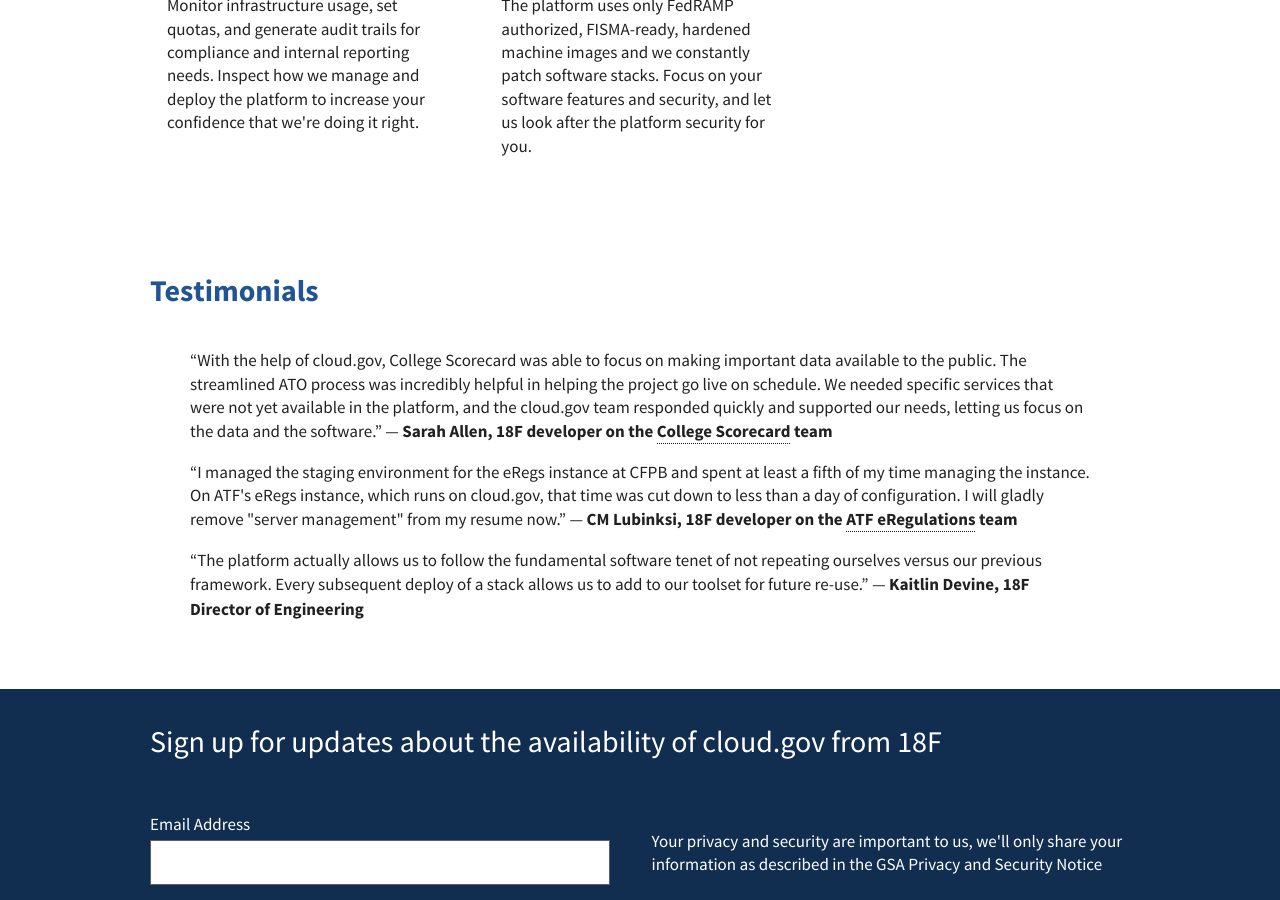
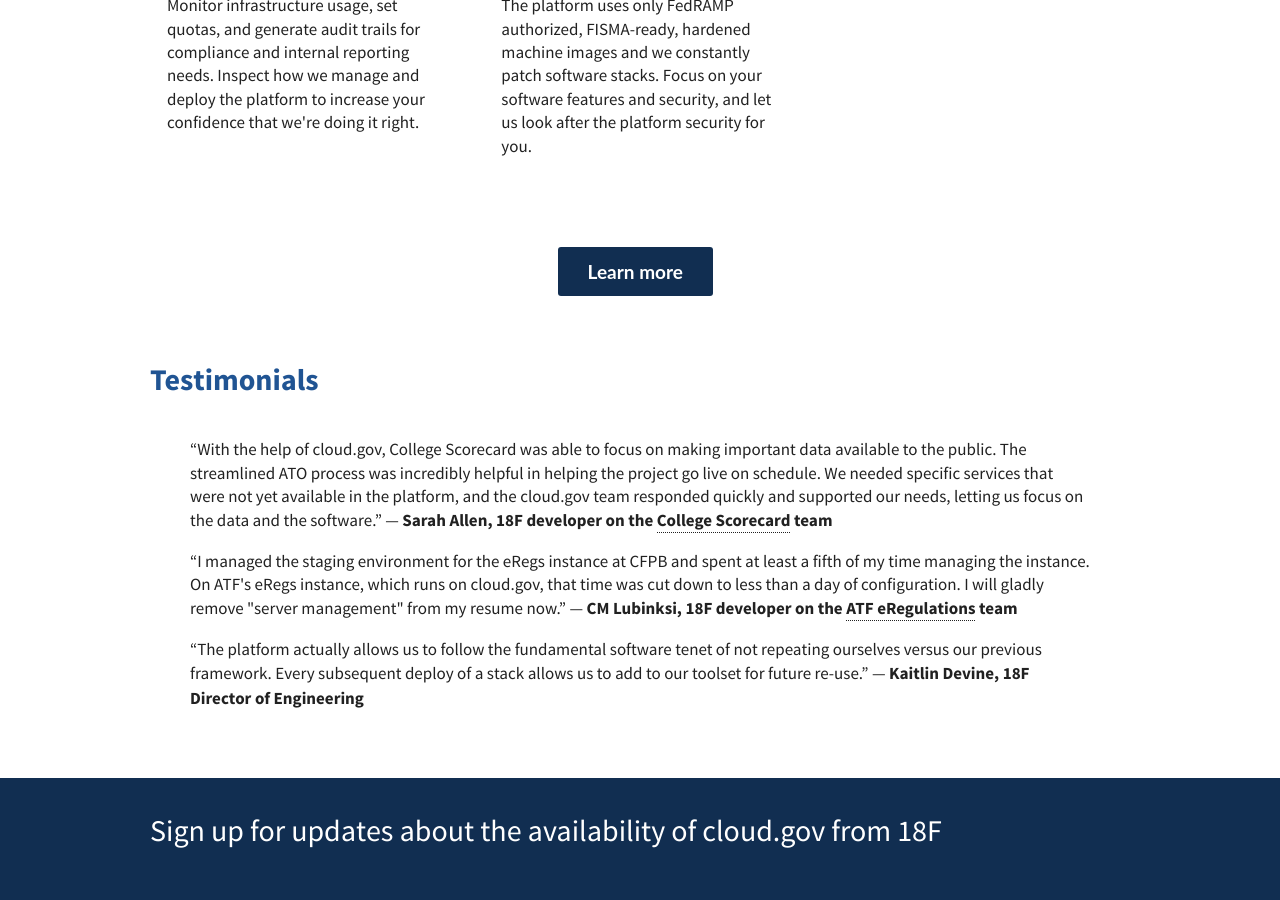
Before and after one commit to cloud-gov/cg-landing, a Jekyll site: the page built from pages/home.md, in a window 1280 px wide and 900 px high, scrolled down 1568 px. Built offline with Jekyll 4.4.1, drawn with Linux system fonts in a browser that asks for light colours; comment, search, counter and statistics services are not loaded.

Commit message:
add a Learn More link below the about section

```diff
--- a/_includes/about.html
+++ b/_includes/about.html
@@ -77,3 +77,7 @@
         The platform uses only FedRAMP authorized, FISMA-ready, hardened machine images and we constantly patch software stacks. Focus on your software features and security, and let us look after the platform security for you.
     </span></p>
 </div>
+
+<div class="usa-width-one-whole center-content">
+  <a href="https://docs.cloud.gov" class="usa-button usa-button-big usa-button-active">Learn more</a>
+</div>
```
